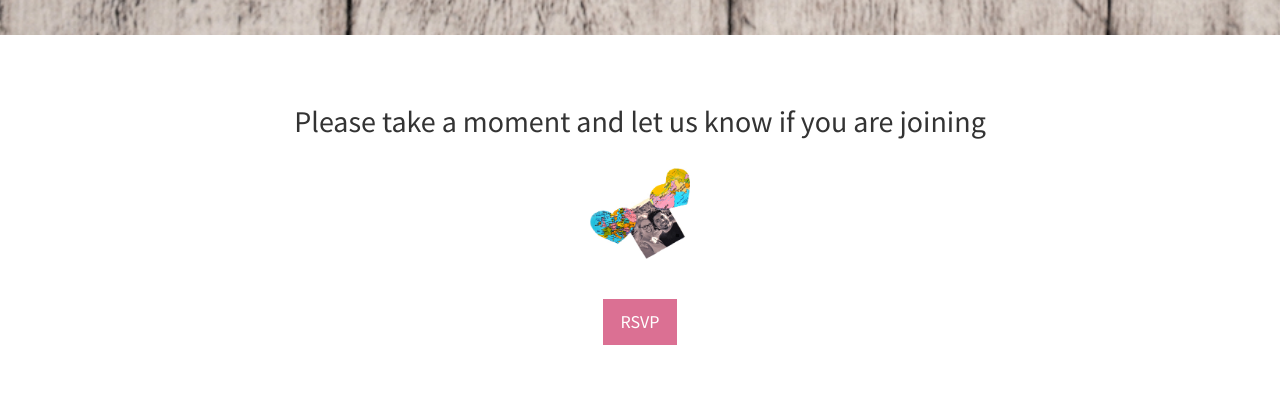
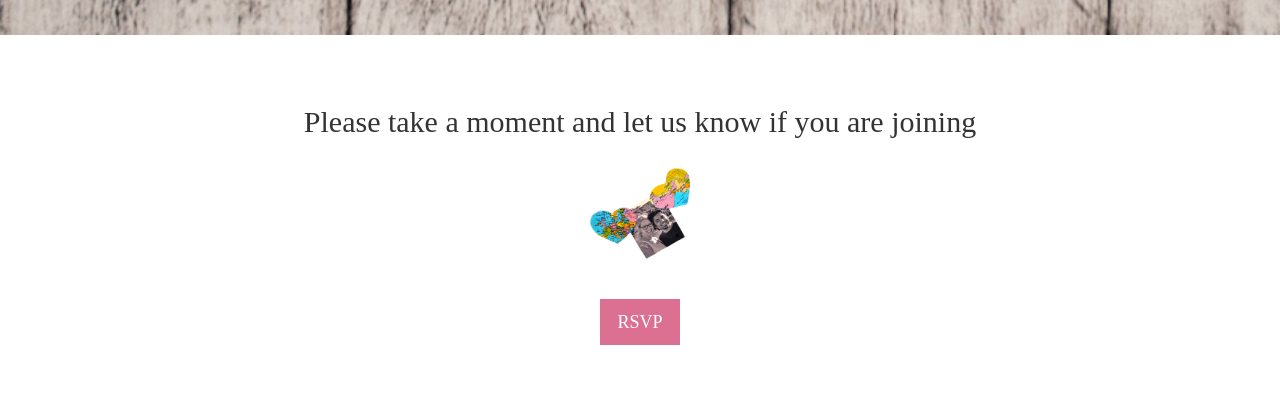
Before and after one commit to MonchiLin/carowedavit.github.io, a Jekyll site: the page built from index.html, in a window 1280 px wide. Shown: the part 865-1278 px from the top of the page. Built offline with Jekyll 4.4.1, drawn with Linux system fonts in a browser that asks for light colours.

Commit message:
rsvp updated

```diff
--- a/css/stylish-portfolio.css
+++ b/css/stylish-portfolio.css
@@ -171,6 +171,7 @@ hr.small {
 
 .about {
     padding: 50px 0;
+    font-family: Papyrus;
 }
 
 /* Services */
```
Also changed, not shown: 1 other file.
